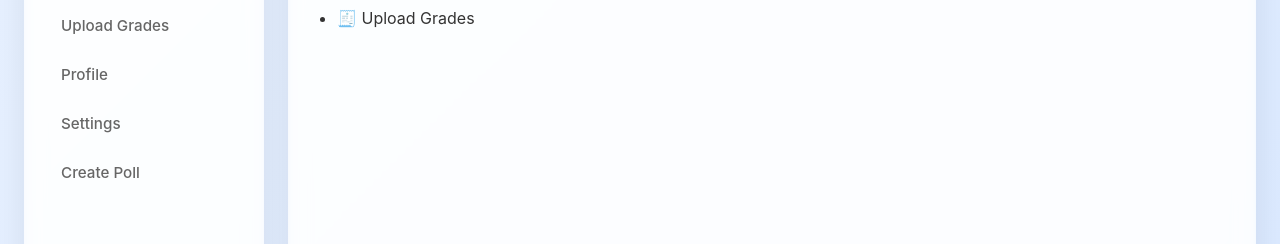
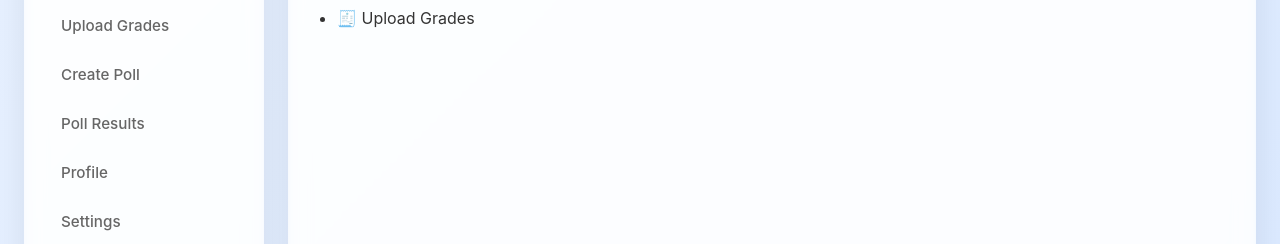
Before and after one commit to anshulgaharwal/timetable-management, a Next.js app: page /professor in a window 1280 px wide. Shown: the part 273-517 px from the top of the page. Built offline with nearby package versions, Linux system fonts and the light colour scheme; no server answers.

Commit message:
Update page.js

```diff
--- a/src/app/professor/page.js
+++ b/src/app/professor/page.js
@@ -10,9 +10,10 @@ export default function ProfessorPage() {
     { label: "Manage Classes", href: "/professor/classes" },
     { label: "Students List", href: "/professor/students" },
     { label: "Upload Grades", href: "/professor/grades" },
+    { label: "Create Poll", href: "/create" },
+    { label: "Poll Results", href: "/result" },
     { label: "Profile", href: "/professor/profile" },
     { label: "Settings", href: "/professor/settings" },
-    { label: "Create Poll", href: "/create" },
   ]
 
   return (
```
